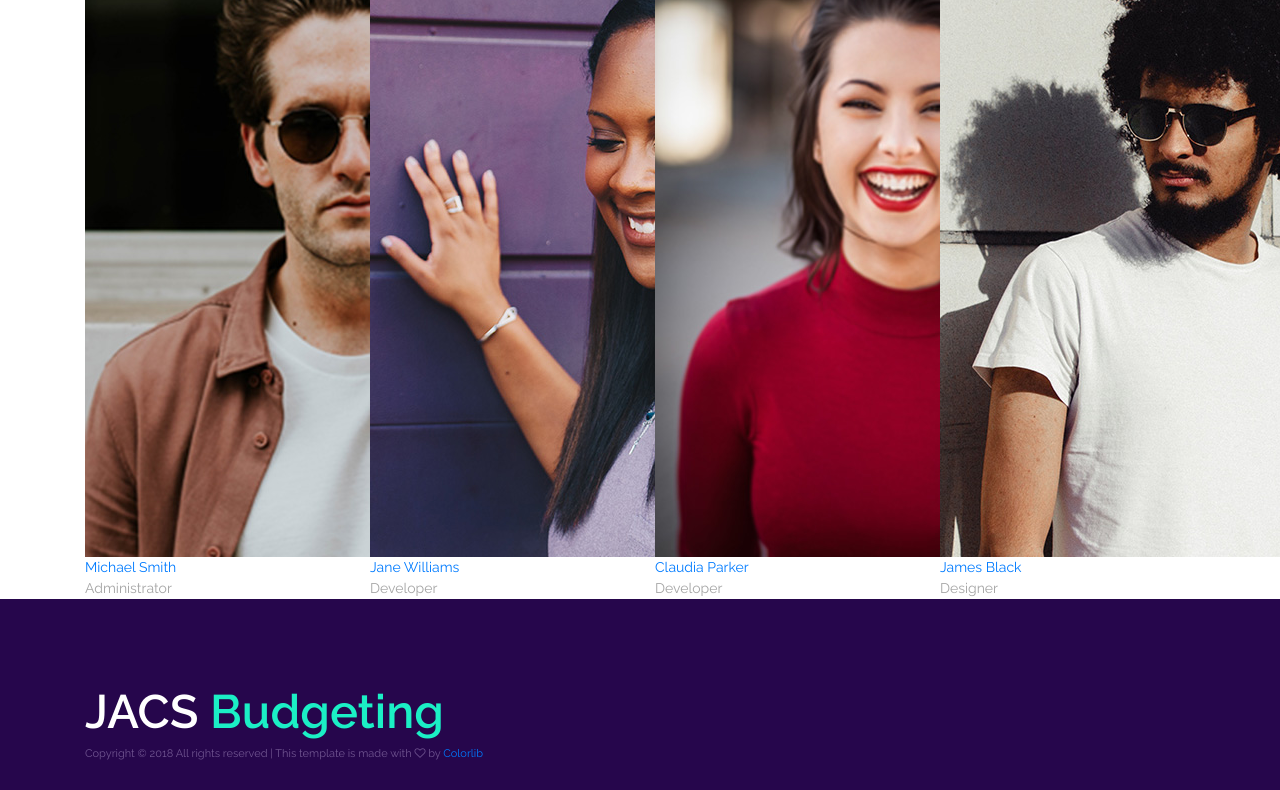
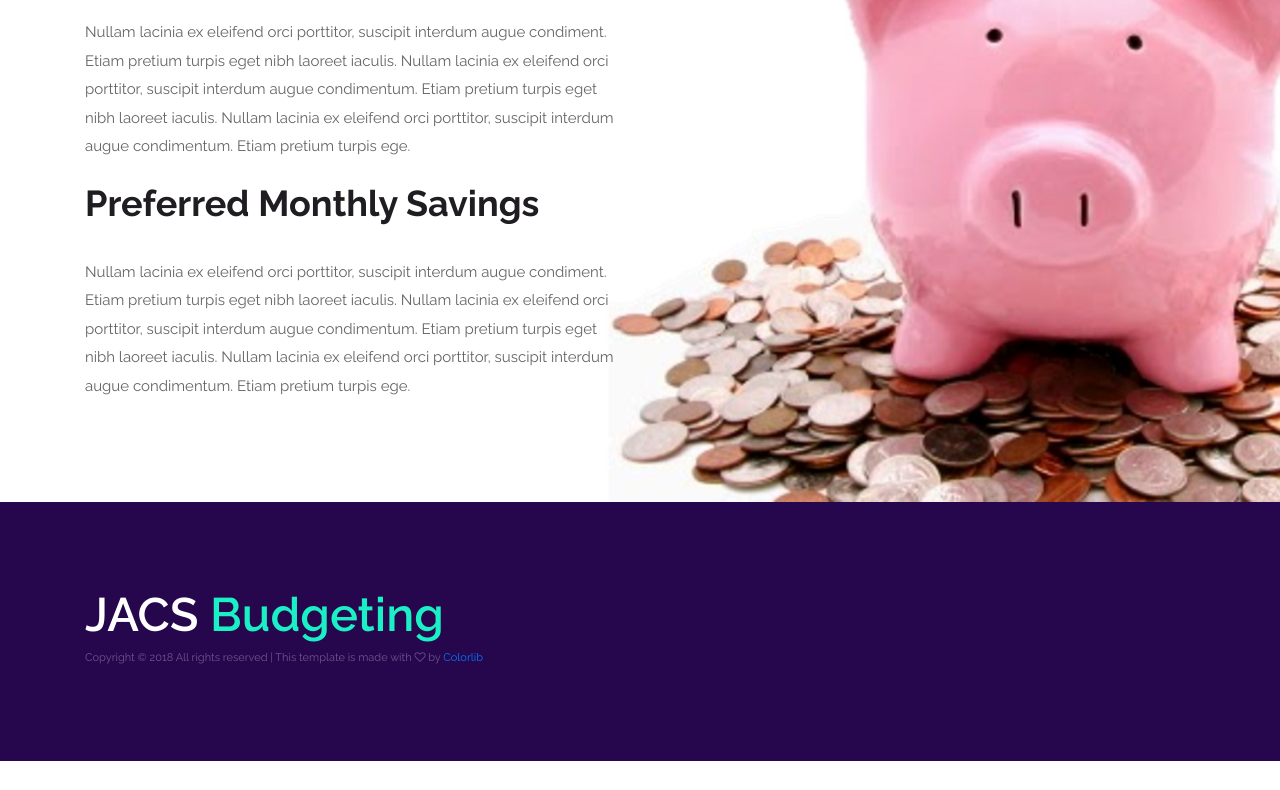
Before and after one commit to AmariVaughn/HackGTa-t, a plain HTML site: page hostspace/dashboard.html in a window 1280 px wide. Shown: the part 751-1541 px from the top of the page. After the commit the page ends 1512 px from the top, so only its background shows below. Drawn offline with Linux system fonts and the light colour scheme.

Commit message:
Dashboard fixes

```diff
--- a/hostspace/dashboard.html
+++ b/hostspace/dashboard.html
@@ -155,89 +155,35 @@
 			</div>
 		</div>
 
+		<!-- Incomes -->
 
-		<!-- Team -->
-
-		<div class="team">
+		<div class="support">
+			<div class="background_image support_background"></div>
 			<div class="container">
 				<div class="row">
-					<div class="col text-center magic_fade_in">
-						<div class="section_title">
-							<h2>Meet the Team</h2>
-						</div>
-						<div class="section_text">
-							<p>Nullam lacinia ex eleifend orci porttitor, suscipit interdum augue condimentum. Etiam pretium turpis eget nibh laoreet
-								iaculis. Nullam lacinia ex eleifend orci porttitor, suscipit interdum augue condimentum. Etiam pretium turpis eget
-								nibh laoreet iaculis.</p>
-						</div>
-					</div>
-				</div>
-				<div class="row team_row">
-
-					<!-- Team Member -->
-					<div class="col-xl-3 col-md-6 team_col magic_fade_in">
-						<div class="team_item">
-							<div class="team_image">
-								<img src="images/team_1.jpg" alt="">
+					<div class="col-lg-6">
+						<div class="support_content magic_fade_in">
+							<div class="support_title">Current Income</div>
+							<div class="support_text">
+								<p>Nullam lacinia ex eleifend orci porttitor, suscipit interdum augue condiment. Etiam pretium turpis eget nibh laoreet
+									iaculis. Nullam lacinia ex eleifend orci porttitor, suscipit interdum augue condimentum. Etiam pretium turpis eget
+									nibh laoreet iaculis. Nullam lacinia ex eleifend orci porttitor, suscipit interdum augue condimentum. Etiam pretium
+									turpis ege.</p>
 							</div>
-							<div class="team_content">
-								<div class="team_name">
-									<a href="#">Michael Smith</a>
-								</div>
-								<div class="team_title">Administrator</div>
+							<br>
+							<div class="support_title">Preferred Monthly Savings</div>
+							<div class="support_text">
+								<p>Nullam lacinia ex eleifend orci porttitor, suscipit interdum augue condiment. Etiam pretium turpis eget nibh laoreet
+									iaculis. Nullam lacinia ex eleifend orci porttitor, suscipit interdum augue condimentum. Etiam pretium turpis eget
+									nibh laoreet iaculis. Nullam lacinia ex eleifend orci porttitor, suscipit interdum augue condimentum. Etiam pretium
+									turpis ege.</p>
 							</div>
 						</div>
+
 					</div>
-
-					<!-- Team Member -->
-					<div class="col-xl-3 col-md-6 team_col magic_fade_in">
-						<div class="team_item">
-							<div class="team_image">
-								<img src="images/team_2.jpg" alt="">
-							</div>
-							<div class="team_content">
-								<div class="team_name">
-									<a href="#">Jane Williams</a>
-								</div>
-								<div class="team_title">Developer</div>
-							</div>
-						</div>
-					</div>
-
-					<!-- Team Member -->
-					<div class="col-xl-3 col-md-6 team_col magic_fade_in">
-						<div class="team_item">
-							<div class="team_image">
-								<img src="images/team_3.jpg" alt="">
-							</div>
-							<div class="team_content">
-								<div class="team_name">
-									<a href="#">Claudia Parker</a>
-								</div>
-								<div class="team_title">Developer</div>
-							</div>
-						</div>
-					</div>
-
-					<!-- Team Member -->
-					<div class="col-xl-3 col-md-6 team_col magic_fade_in">
-						<div class="team_item">
-							<div class="team_image">
-								<img src="images/team_4.jpg" alt="">
-							</div>
-							<div class="team_content">
-								<div class="team_name">
-									<a href="#">James Black</a>
-								</div>
-								<div class="team_title">Designer</div>
-							</div>
-						</div>
-					</div>
-
 				</div>
 			</div>
 		</div>
-
 
 		<!-- Footer -->
 
```
